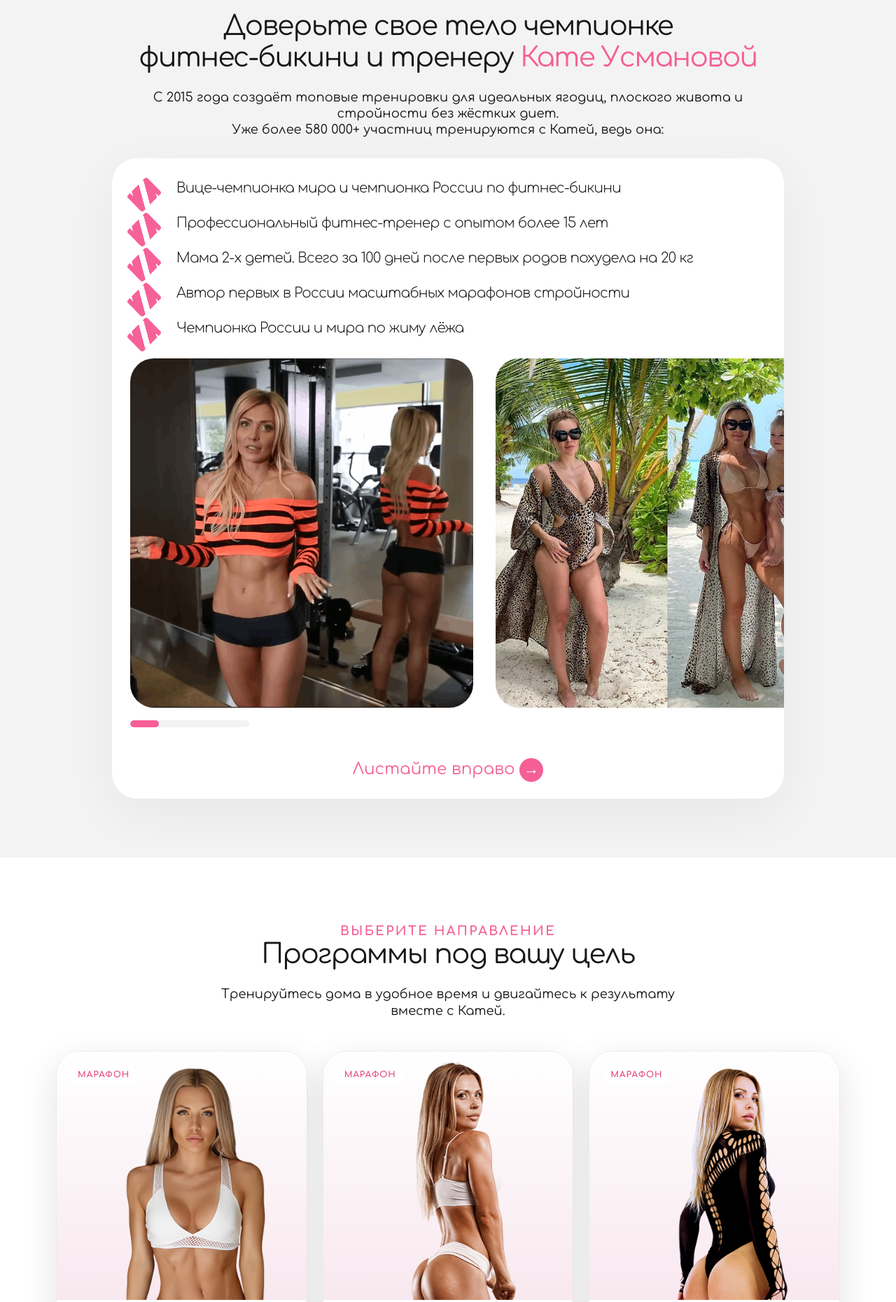
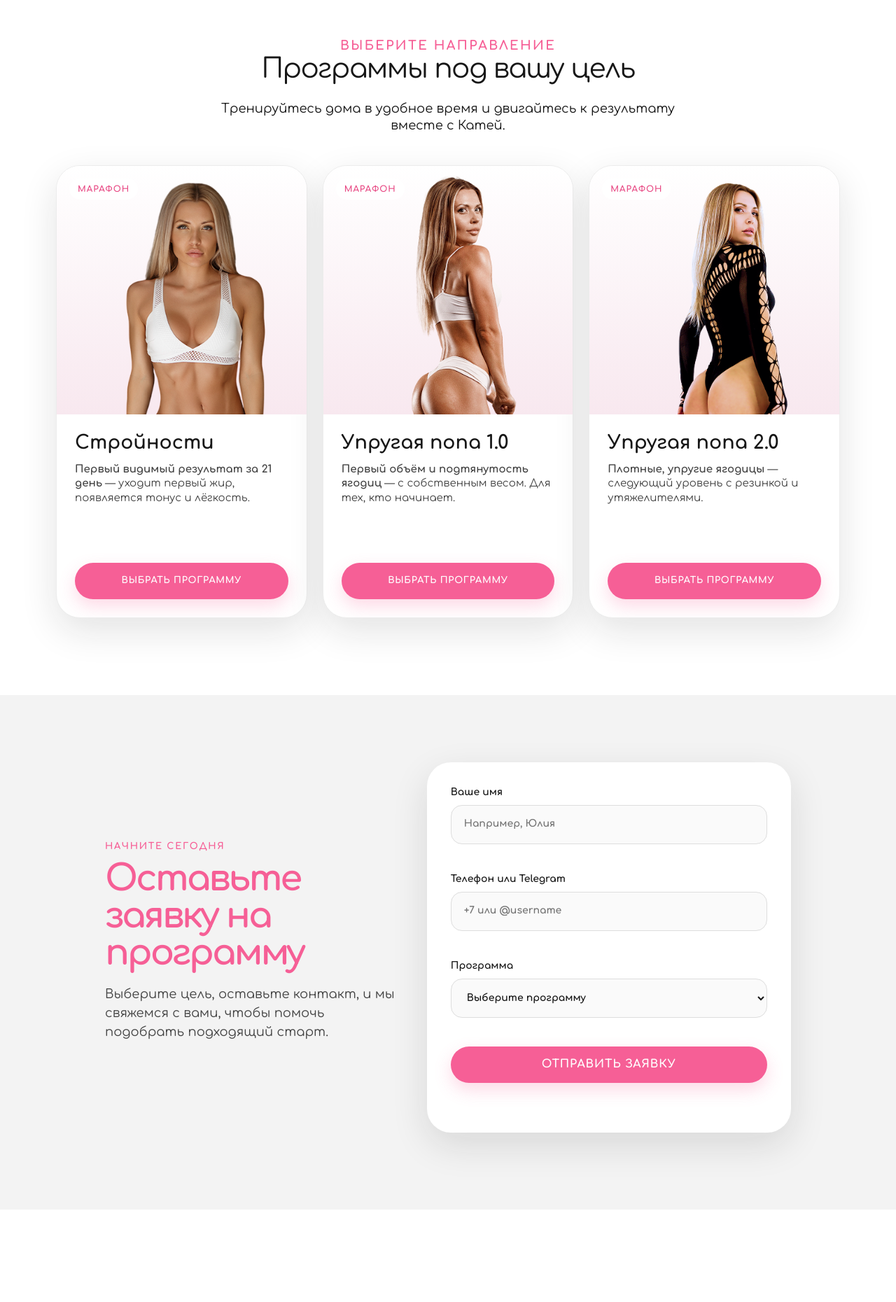
Before and after one commit to juliavibecoding-ai/usmanova-fit-test, a website: page index.html in a window 1280 px wide. Shown: the part 740-2600 px from the top of the page at 70% size. After the commit the page ends 2468 px from the top, so only its background shows below. Drawn offline with Linux system fonts and the light colour scheme.

Commit message:
fix: use safer three-screen submission

```diff
--- a/index.html
+++ b/index.html
@@ -14,7 +14,7 @@
       href="https://fonts.googleapis.com/css2?family=Comfortaa:wght@300;400;500;600;700&display=swap"
       rel="stylesheet"
     >
-    <link rel="stylesheet" href="styles.css?v=trainer960">
+    <link rel="stylesheet" href="styles.css?v=three-screens">
   </head>
   <body>
     <main>
@@ -36,47 +36,6 @@
           </div>
           <div class="hero__visual" aria-hidden="true">
             <img src="assets/hero-kate.png" alt="">
-          </div>
-        </div>
-      </section>
-
-      <section class="trainer" aria-labelledby="trainer-title">
-        <div class="section-shell trainer__inner">
-          <header class="section-heading">
-            <h2 id="trainer-title">
-              Доверьте свое тело чемпионке<br>
-              фитнес-бикини и тренеру <span>Кате Усмановой</span>
-            </h2>
-            <p>
-              С 2015 года создаёт топовые тренировки для идеальных ягодиц,
-              плоского живота и стройности без жёстких диет.<br>
-              Уже более 580 000+ участниц тренируются с Катей, ведь она:
-            </p>
-          </header>
-
-          <div class="trainer-card">
-            <ul class="trainer__facts">
-              <li>Вице-чемпионка мира и чемпионка России по фитнес-бикини</li>
-              <li>Профессиональный фитнес-тренер с опытом более 15 лет</li>
-              <li>Мама 2-х детей. Всего за 100 дней после первых родов похудела на 20 кг</li>
-              <li>Автор первых в России масштабных марафонов стройности</li>
-              <li>Чемпионка России и мира по жиму лёжа</li>
-            </ul>
-
-            <div class="gallery" aria-label="Фотографии Кати Усмановой">
-              <div class="gallery__track" data-gallery-track tabindex="0">
-                <figure class="gallery__slide">
-                  <img src="assets/trainer-gym.png" alt="Катя Усманова в спортивном зале" draggable="false">
-                </figure>
-                <figure class="gallery__slide">
-                  <img src="assets/trainer-beach.png" alt="Катя Усманова на отдыхе" draggable="false">
-                </figure>
-              </div>
-              <div class="gallery__progress" aria-hidden="true">
-                <span data-gallery-progress></span>
-              </div>
-            </div>
-            <p class="gallery__hint">Листайте вправо <span>→</span></p>
           </div>
         </div>
       </section>
@@ -128,6 +87,43 @@
           </div>
         </div>
       </section>
+
+      <section class="lead-screen" id="form" aria-labelledby="lead-title">
+        <div class="section-shell lead-screen__inner">
+          <div class="lead-screen__copy">
+            <p class="eyebrow">Начните сегодня</p>
+            <h2 id="lead-title">Оставьте заявку на программу</h2>
+            <p>
+              Выберите цель, оставьте контакт, и мы свяжемся с вами, чтобы помочь
+              подобрать подходящий старт.
+            </p>
+          </div>
+          <form class="lead-card" data-lead-form novalidate>
+            <label>
+              <span>Ваше имя</span>
+              <input name="name" autocomplete="name" placeholder="Например, Юлия" required>
+              <small data-error="name"></small>
+            </label>
+            <label>
+              <span>Телефон или Telegram</span>
+              <input name="contact" autocomplete="tel" placeholder="+7 или @username" required>
+              <small data-error="contact"></small>
+            </label>
+            <label>
+              <span>Программа</span>
+              <select name="program" required>
+                <option value="">Выберите программу</option>
+                <option>Стройности</option>
+                <option>Упругая попа 1.0</option>
+                <option>Упругая попа 2.0</option>
+              </select>
+              <small data-error="program"></small>
+            </label>
+            <button class="button" type="submit">Отправить заявку</button>
+            <p class="form-status" role="status" aria-live="polite" data-form-status></p>
+          </form>
+        </div>
+      </section>
     </main>
 
     <dialog class="lead-modal" data-modal aria-labelledby="modal-title">
@@ -155,6 +151,6 @@
       </form>
     </dialog>
 
-    <script type="module" src="js/app.js?v=trainer960"></script>
+    <script type="module" src="js/app.js?v=three-screens"></script>
   </body>
 </html>
--- a/js/app.js
+++ b/js/app.js
@@ -2,13 +2,10 @@ import { validateLead } from "./validation.js";
 
 const cookie = document.querySelector("[data-cookie]");
 const cookieClose = document.querySelector("[data-cookie-close]");
-const galleryTrack = document.querySelector("[data-gallery-track]");
-const galleryProgress = document.querySelector("[data-gallery-progress]");
 const modal = document.querySelector("[data-modal]");
 const modalClose = document.querySelector("[data-modal-close]");
 const programButtons = document.querySelectorAll("[data-program]");
-const form = document.querySelector("[data-lead-form]");
-const formStatus = document.querySelector("[data-form-status]");
+const forms = document.querySelectorAll("[data-lead-form]");
 
 let modalOpener = null;
 let submissionComplete = false;
@@ -25,43 +22,7 @@ cookieClose?.addEventListener("click", () => {
   if (cookie) cookie.hidden = true;
 });
 
-function updateGalleryProgress() {
-  const maxScroll = galleryTrack.scrollWidth - galleryTrack.clientWidth;
-  const progress = maxScroll > 0 ? galleryTrack.scrollLeft / maxScroll : 0;
-  galleryProgress.style.transform = `translateX(${progress * 316}%)`;
-}
-
-let isDraggingGallery = false;
-let galleryStartX = 0;
-let galleryStartScroll = 0;
-
-galleryTrack.addEventListener("scroll", updateGalleryProgress, { passive: true });
-window.addEventListener("resize", updateGalleryProgress);
-
-galleryTrack.addEventListener("pointerdown", (event) => {
-  isDraggingGallery = true;
-  event.preventDefault();
-  galleryStartX = event.clientX;
-  galleryStartScroll = galleryTrack.scrollLeft;
-  galleryTrack.setPointerCapture(event.pointerId);
-});
-
-galleryTrack.addEventListener("pointermove", (event) => {
-  if (!isDraggingGallery) return;
-  galleryTrack.scrollLeft = galleryStartScroll - (event.clientX - galleryStartX);
-});
-
-galleryTrack.addEventListener("pointerup", () => {
-  isDraggingGallery = false;
-});
-
-galleryTrack.addEventListener("pointercancel", () => {
-  isDraggingGallery = false;
-});
-
-updateGalleryProgress();
-
-function clearErrors() {
+function clearErrors(form) {
   form.querySelectorAll("[data-error]").forEach((element) => {
     element.textContent = "";
   });
@@ -70,7 +31,8 @@ function clearErrors() {
   });
 }
 
-function setStatus(message = "", state = "") {
+function setStatus(form, message = "", state = "") {
+  const formStatus = form.querySelector("[data-form-status]");
   formStatus.textContent = message;
   if (state) formStatus.dataset.state = state;
   else formStatus.removeAttribute("data-state");
@@ -85,11 +47,12 @@ programButtons.forEach((button) => {
   button.addEventListener("click", () => {
     modalOpener = button;
     submissionComplete = false;
-    form.elements.program.value = button.dataset.program;
-    clearErrors();
-    setStatus(`Вы выбрали: ${button.dataset.program}`);
+    const modalForm = modal.querySelector("[data-lead-form]");
+    modalForm.elements.program.value = button.dataset.program;
+    clearErrors(modalForm);
+    setStatus(modalForm, `Вы выбрали: ${button.dataset.program}`);
     modal.showModal();
-    form.elements.name.focus();
+    modalForm.elements.name.focus();
   });
 });
 
@@ -103,11 +66,12 @@ modal.addEventListener("close", () => {
   modalOpener?.focus();
 });
 
+forms.forEach((form) => {
   form.addEventListener("submit", async (event) => {
     event.preventDefault();
     if (submissionComplete) return;
 
-  clearErrors();
+    clearErrors(form);
     const payload = Object.fromEntries(new FormData(form));
     const errors = validateLead(payload);
 
@@ -119,14 +83,14 @@ form.addEventListener("submit", async (event) => {
         input?.setAttribute("aria-invalid", "true");
       });
       form.elements[Object.keys(errors)[0]]?.focus();
-    setStatus("Проверьте заполнение формы.", "error");
+      setStatus(form, "Проверьте заполнение формы.", "error");
       return;
     }
 
     const submit = form.querySelector("button[type='submit']");
     submit.disabled = true;
     submit.textContent = "Отправляем…";
-  setStatus("Отправляем заявку…");
+    setStatus(form, "Отправляем заявку…");
 
     try {
       if (!isStaticDemoHost) {
@@ -145,13 +109,15 @@ form.addEventListener("submit", async (event) => {
       submissionComplete = true;
       form.reset();
       submit.textContent = "Заявка отправлена";
-    setStatus("Спасибо! Заявка отправлена.", "success");
+      setStatus(form, "Спасибо! Заявка отправлена.", "success");
     } catch {
       submit.disabled = false;
       submit.textContent = "Отправить заявку";
       setStatus(
+        form,
         "Не получилось отправить. Проверьте соединение и попробуйте ещё раз.",
         "error",
       );
     }
   });
+});
--- a/styles.css
+++ b/styles.css
@@ -28,7 +28,8 @@ body {
 }
 
 button,
-input {
+input,
+select {
   font: inherit;
 }
 
@@ -417,6 +418,66 @@ input:focus-visible {
   font-size: 13px;
 }
 
+.lead-screen {
+  padding: 96px 0 110px;
+  background: var(--surface);
+}
+
+.lead-screen__inner {
+  display: grid;
+  max-width: 980px;
+  align-items: center;
+  gap: 34px;
+  grid-template-columns: 0.9fr 1.1fr;
+}
+
+.lead-screen__copy h2 {
+  margin-bottom: 18px;
+  color: var(--pink);
+  font-size: clamp(34px, 4vw, 56px);
+  font-weight: 700;
+  letter-spacing: -0.06em;
+  line-height: 1.04;
+}
+
+.lead-screen__copy p:not(.eyebrow) {
+  color: #444;
+  font-size: 18px;
+  line-height: 1.5;
+}
+
+.lead-card {
+  display: grid;
+  padding: 34px;
+  gap: 16px;
+  border-radius: 34px;
+  background: #fff;
+  box-shadow: var(--shadow);
+}
+
+.lead-card label {
+  display: grid;
+  gap: 8px;
+  font-size: 14px;
+  font-weight: 700;
+}
+
+.lead-card input,
+.lead-card select {
+  min-height: 56px;
+  padding: 0 18px;
+  border: 1px solid #ddd;
+  border-radius: 16px;
+  background: #fafafa;
+  color: var(--ink);
+}
+
+.lead-card small {
+  min-height: 17px;
+  color: #b82f2f;
+  font-weight: 400;
+}
+
 .cookie {
   position: fixed;
   z-index: 20;
@@ -516,6 +577,15 @@ input:focus-visible {
   font-weight: 400;
 }
 
+.lead-modal select {
+  min-height: 54px;
+  padding: 0 17px;
+  border: 1px solid #d9d9d9;
+  border-radius: 14px;
+  background: #fafafa;
+  font-weight: 400;
+}
+
 .lead-modal input[aria-invalid="true"] {
   border-color: #c73535;
   background: #fff8f8;
@@ -590,6 +660,10 @@ input:focus-visible {
 
   .program-grid {
     grid-template-columns: repeat(2, 1fr);
+  }
+
+  .lead-screen__inner {
+    grid-template-columns: 1fr;
   }
 }
 
@@ -696,6 +770,14 @@ input:focus-visible {
     min-height: 260px;
   }
 
+  .lead-screen {
+    padding: 68px 0 78px;
+  }
+
+  .lead-card {
+    padding: 22px;
+  }
+
   .cookie {
     right: 12px;
     bottom: 12px;
```
Lines whose indentation alone changed are shown as unchanged.
